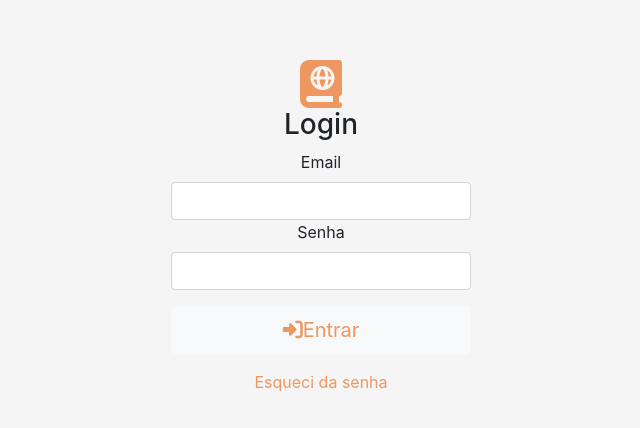
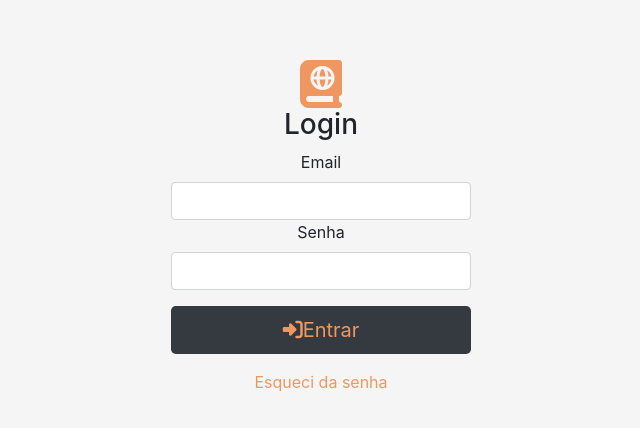
Before and after one commit to Rquatrin/me, a plain HTML site: page portfolio/trabalho_bootstrap_cursos/saas/login.html in a window 1280 px wide. Shown: the part 165-593 px from the top of the page, without its empty margins (319-959 px from the left). Drawn offline with nearby package versions, Linux system fonts and the light colour scheme.

Commit message:
Update login.html
buttom dark

```diff
--- a/portfolio/trabalho_bootstrap_cursos/saas/login.html
+++ b/portfolio/trabalho_bootstrap_cursos/saas/login.html
@@ -27,7 +27,7 @@
                 <input type="password" class="form-control" required>
             </div>
             <p>
-                <button type="submit" class="btn btn-lg texto_nav bg-light w-100">
+                <button type="submit" class="btn btn-lg texto_nav bg-dark w-100">
                     <i class="fa-solid fa-right-to-bracket"></i>Entrar
                 </button>
             </p>
```
